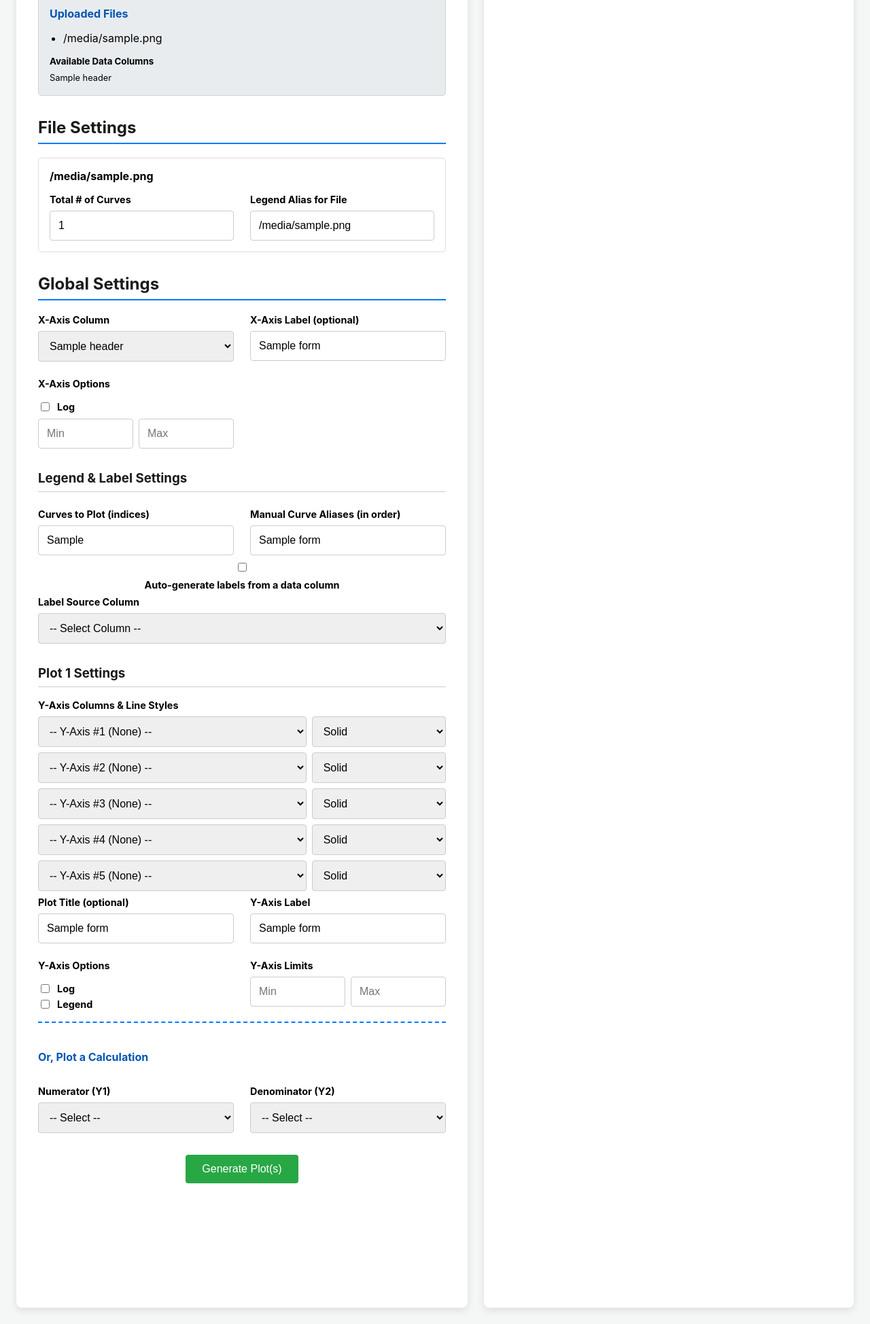
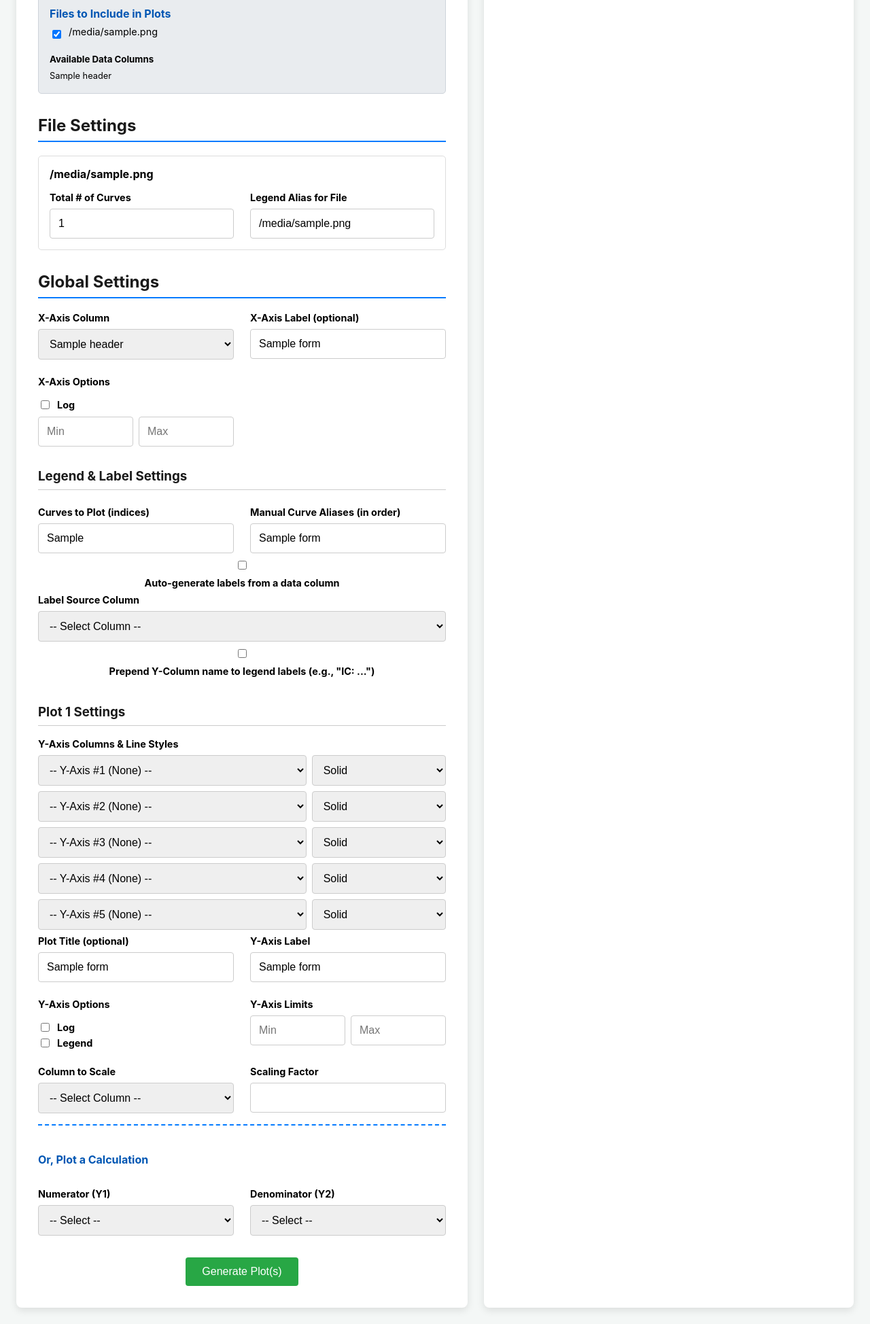
Before and after one commit to BaoTON1701/B1500-Plotter, a Flask app: template templates/plot.html in a window 1280 px wide. Shown: the part 169-2117 px from the top of the page at 68% size. Run offline with Flask 3, Linux system fonts and the light colour scheme; the template is opened without the code that fills it: most values are stand-ins (such as "Sample title", 1, 10 or a date in 2020).

Commit message:
modify file, delete DS store file and function to plot multifile

```diff
--- a/app.py
+++ b/app.py
@@ -18,9 +18,9 @@ app = Flask(__name__)
 # --- rcParams Block with Grid Settings ---
 plt.rcParams.update({
     ## Text and Font Settings
-    "text.usetex": True,
+    "text.usetex": False, # change to true if you have the tex in your computer
     "font.family": "serif",
-    "font.serif": ["Times New Roman"],
+    # "font.serif": ["Times New Roman"], # uncomment to try if it works for you, just to be more fancy
     "axes.labelsize": 25,
     "font.size": 16,
     "legend.fontsize": 16,
@@ -60,7 +60,7 @@ def parse_file(filepath):
         dimension_lines = []
         for i in range(len(lines) - 1):
             line1, line2 = lines[i].strip().lower(), lines[i+1].strip().lower()
-            if 'dimension1' in line1 and 'dimension2' in line2:
+            if 'dimension 1' in line1 and 'dimension 2' in line2:
                 header_row_number = i + 2
                 dimension_lines = [lines[i].strip(), lines[i+1].strip()]
                 break
@@ -81,7 +81,8 @@ def parse_file(filepath):
 
 def plot_segmented_curves(df, x_col, y_col, num_curves, ax=None,
                           curves_to_plot=None, labels=None,
-                          label_source_col=None, **plot_kwargs):
+                          label_source_col=None, prepend_y_col_to_label=True,
+                          file_display_name=None, num_files_plotting=1, **plot_kwargs):
     if not isinstance(df, pd.DataFrame) or df.empty or x_col not in df or y_col not in df:
         if ax is None: fig, ax = plt.subplots(); return fig, ax
         return ax.get_figure(), ax
@@ -100,36 +101,48 @@ def plot_segmented_curves(df, x_col, y_col, num_curves, ax=None,
         if ax is None: fig, ax = plt.subplots(); return fig, ax
         return ax.get_figure(), ax
 
-    if ax is None:
-        fig, ax = plt.subplots(figsize=(12, 8))
+    if ax is None: fig, ax = plt.subplots(figsize=(12, 8));
+    else: fig = ax.get_figure()
+
+    # If we are using per-curve labels, we plot each one individually to label it.
+    if labels or label_source_col:
+        for segment_idx in plot_indices:
+            start, end = segment_idx * points_per_curve, (segment_idx + 1) * points_per_curve
+            curve_data = df.iloc[start:end]
+
+            # --- New Combined Label Logic ---
+            label_parts = []
+            if prepend_y_col_to_label:
+                label_parts.append(y_col)
+
+            curve_specific_label = None
+            if labels and segment_idx in labels:
+                curve_specific_label = labels[segment_idx]
+            elif label_source_col and label_source_col in curve_data:
+                unique_labels = curve_data[label_source_col].unique()
+                if len(unique_labels) > 0:
+                    curve_specific_label = unique_labels[0]
+
+            if curve_specific_label:
+                label_parts.append(str(curve_specific_label))
+
+            if num_files_plotting > 1 and file_display_name:
+                label_parts.append(f"({file_display_name})")
+
+            final_label = " - ".join(label_parts)
+            ax.plot(curve_data[x_col].values, curve_data[y_col].values, label=final_label, **plot_kwargs)
+    # Otherwise, we use the old group-labeling method
     else:
-        fig = ax.get_figure()
+        group_label = f"{y_col} ({file_display_name})" if num_files_plotting > 1 else y_col
+        x_data = df_clean[x_col].values.reshape(num_curves, -1)
+        y_data = df_clean[y_col].values.reshape(num_curves, -1)
+        x_to_plot = x_data[plot_indices, :]
+        y_to_plot = y_data[plot_indices, :]
 
-    group_label = plot_kwargs.pop('label', None)
-
-    for i, segment_idx in enumerate(plot_indices):
-        start, end = segment_idx * points_per_curve, (segment_idx + 1) * points_per_curve
-        curve_data = df.iloc[start:end]
-
-        label_for_this_curve = None
-        # --- New Labeling Logic ---
-        # Priority 1: Manual per-curve alias (from the text box)
-        if labels and segment_idx in labels:
-            label_for_this_curve = f"{y_col}: {labels[segment_idx]}"
-        # Priority 2: Automatic from data column
-        elif label_source_col and label_source_col in curve_data:
-            unique_labels = curve_data[label_source_col].unique()
-            if len(unique_labels) > 0:
-                label_for_this_curve = f"{y_col}: {unique_labels[0]}"
-        # Priority 3: Fallback to the group label (for file-based comparison) for the first segment
-        elif i == 0:
-            # group_label is already descriptive (e.g., "IC (300K)"), so we don't prepend y_col again.
-            label_for_this_curve = group_label
-
-        ax.plot(curve_data[x_col].values, curve_data[y_col].values, label=label_for_this_curve, **plot_kwargs)
+        lines = ax.plot(x_to_plot.T, y_to_plot.T, **plot_kwargs)
+        lines[0].set_label(group_label)
 
     ax.grid(True)
-    # The title and axis labels are now set outside this function
     return fig, ax
 
 @app.route('/', methods=['GET', 'POST'])
@@ -172,6 +185,10 @@ def job_page(job_id):
         context["headers"] = df_template.columns.str.strip().tolist()
 
         if request.method == 'POST':
+            selected_files_to_plot = request.form.getlist('files_to_plot')
+            if not selected_files_to_plot:
+                raise ValueError("You must select at least one file to include in the plots.")
+
             num_plots = int(request.form.get('num_plots', 0))
             context["num_plots"] = num_plots
             x_col = request.form.get('x_col', '').strip()
@@ -192,6 +209,7 @@ def job_page(job_id):
                     labels_dict = dict(zip(curves_to_plot, curve_labels))
                 elif not curves_to_plot and curve_labels:
                     labels_dict = {i: label for i, label in enumerate(curve_labels)}
+            prepend_y_col = request.form.get('prepend_y_col') == 'on'
 
             for i in range(1, num_plots + 1):
                 numerator = request.form.get(f'numerator_{i}')
@@ -218,6 +236,8 @@ def job_page(job_id):
 
                 for path in plot_paths:
                     for file_idx, filename in enumerate(filenames):
+                        if filename not in selected_files_to_plot: continue
+
                         num_curves = request.form.get(f'num_curves_{file_idx}', type=int)
                         if not num_curves: raise ValueError(f"'Total # of Curves' is required for {filename}.")
 
@@ -234,13 +254,18 @@ def job_page(job_id):
                         df_numeric = df.apply(pd.to_numeric, errors='coerce')
                         if label_col_data is not None: df_numeric[label_source_col] = label_col_data
 
+                        if scale_col := request.form.get(f'scale_col_{i}', '').strip():
+                            if scale_factor_str := request.form.get(f'scale_factor_{i}'):
+                                if scale_col in df_numeric.columns:
+                                    df_numeric[scale_col] *= float(scale_factor_str)
+
                         file_alias = request.form.get(f'file_alias_{file_idx}', '').strip() or os.path.splitext(filename)[0]
-                        group_label = f"{y_col_to_plot} ({file_alias})"
 
                         plot_segmented_curves(
                             df=df_numeric, x_col=x_col, y_col=y_col_to_plot, num_curves=num_curves, ax=ax,
                             curves_to_plot=curves_to_plot, labels=labels_dict, label_source_col=label_source_col,
-                            label=group_label, lw=2, linestyle=path['style']
+                            prepend_y_col_to_label=prepend_y_col, file_display_name=file_alias,
+                            num_files_plotting=len(selected_files_to_plot), lw=2, linestyle=path['style']
                         )
 
                 final_xlabel = str(request.form.get('xlabel', '') or x_col)
@@ -261,7 +286,6 @@ def job_page(job_id):
                 img.seek(0)
                 context["plot_urls"].append(base64.b64encode(img.getvalue()).decode('utf8'))
                 plt.close(fig)
-
     except Exception as e:
         context["error"] = f"An error occurred: {e}"
 
--- a/templates/plot.html
+++ b/templates/plot.html
@@ -6,7 +6,7 @@
     <title>Configure Comparative Plots</title>
     <style>
         :root { --panel-gap: 1.5rem; --control-panel-width: 600px; }
-        html, body { height: 100%; margin: 0; font-family: -apple-system, BlinkMacSystemFont, "Segoe UI", Roboto, sans-serif; background-color: #f4f7f6; }
+        html, body { height: 100%; margin: 0; font-family: -apple-system, BlinkMacSystemFont, "Segoe UI", Roboto, "Helvetica Neue", Arial, sans-serif; background-color: #f4f7f6; }
         .main-layout { display: flex; height: 100vh; gap: var(--panel-gap); padding: var(--panel-gap); }
         .controls-panel, .output-panel { background-color: #fff; border-radius: 8px; box-shadow: 0 4px 12px rgba(0,0,0,0.1); overflow-y: auto; padding: 2rem; }
         .controls-panel { flex: 0 0 var(--control-panel-width); }
@@ -40,14 +40,20 @@
 
             {% if error %} <div class="alert alert-danger">{{ error }}</div> {% endif %}
 
+            <form method="post" onsubmit="document.getElementById('generate-btn').disabled=true; document.getElementById('generate-btn').innerText='Generating...'">
                 <div class="info-box">
-                <h4>Uploaded Files</h4>
-                <ul style="padding-left: 20px;">{% for f in filenames %}<li>{{ f }}</li>{% endfor %}</ul>
-                {% if headers %}<h5 style="margin-top: 1rem; margin-bottom: 0.5rem;">Available Data Columns</h5><p style="font-size:0.8em; margin:0; line-height: 1.4;">{{ headers|join(', ') }}</p>{% endif %}
+                    <h4>Files to Include in Plots</h4>
+                    {% for filename in filenames %}
+                    <div class="checkbox-group">
+                        <input type="checkbox" name="files_to_plot" value="{{ filename }}" id="file_{{loop.index0}}" checked>
+                        <label for="file_{{loop.index0}}" style="font-weight:normal;">{{ filename }}</label>
+                    </div>
+                    {% endfor %}
+                    {% if headers %}<h5 style="margin-top: 1rem; margin-bottom: 0.5rem;">Available Data Columns</h5>
+                    <p style="font-size:0.8em; margin:0; line-height: 1.4;">{{ headers|join(', ') }}</p>{% endif %}
                 </div>
 
                 {% if num_plots %}
-                <form method="post" onsubmit="document.getElementById('generate-btn').disabled=true; document.getElementById('generate-btn').innerText='Generating...'">
                     <input type="hidden" name="num_plots" value="{{ num_plots }}">
 
                     <h2>File Settings</h2>
@@ -75,6 +81,7 @@
                     </div>
                     <div class="form-group checkbox-group"><input type="checkbox" id="use_col_as_label" name="use_col_as_label" {% if form_data.get('use_col_as_label') %}checked{% endif %}><label for="use_col_as_label">Auto-generate labels from a data column</label></div>
                     <div class="form-group"><label for="label_source_col">Label Source Column</label><select id="label_source_col" name="label_source_col"><option value="">-- Select Column --</option>{% for h in headers %}<option value="{{h}}" {% if form_data.get('label_source_col') == h %}selected{% endif %}>{{h}}</option>{% endfor %}</select></div>
+                    <div class="form-group checkbox-group"><input type="checkbox" id="prepend_y_col" name="prepend_y_col" {% if form_data.get('prepend_y_col', 'on') %}checked{% endif %}><label for="prepend_y_col">Prepend Y-Column name to legend labels (e.g., "IC: ...")</label></div>
 
                     {% for i in range(1, num_plots + 1) %}
                     <h3>Plot {{ i }} Settings</h3>
@@ -92,6 +99,8 @@
                         <div class="form-group"><label for="ylabel_{{i}}">Y-Axis Label</label><input type="text" id="ylabel_{{i}}" name="ylabel_{{i}}" placeholder="Defaults to Y-columns" value="{{ form_data.get('ylabel_' ~ i, '') }}"></div>
                         <div class="form-group"><label>Y-Axis Options</label><div class="checkbox-group"><input type="checkbox" id="y_log_{{i}}" name="y_log_{{i}}" {% if form_data.get('y_log_' ~ i) %}checked{% endif %}><label for="y_log_{{i}}" style="margin:0;">Log</label></div><div class="checkbox-group" style="margin-top:0.25rem;"><input type="checkbox" id="legend_{{i}}" name="legend_{{i}}" {% if form_data.get('legend_' ~ i, 'on') %}checked{% endif %}><label for="legend_{{i}}" style="margin:0;">Legend</label></div></div>
                         <div class="form-group"><label>Y-Axis Limits</label><div style="display:flex; gap: 0.5rem;"><input type="number" step="any" name="y_min_{{i}}" placeholder="Min" value="{{ form_data.get('y_min_' ~ i, '') }}"><input type="number" step="any" name="y_max_{{i}}" placeholder="Max" value="{{ form_data.get('y_max_' ~ i, '') }}"></div></div>
+                        <div class="form-group"><label for="scale_col_{{i}}">Column to Scale</label><select id="scale_col_{{i}}" name="scale_col_{{i}}"><option value="">-- Select Column --</option>{% for h in headers %}<option value="{{h}}" {% if form_data.get('scale_col_' ~ i) == h %}selected{% endif %}>{{h}}</option>{% endfor %}</select></div>
+                        <div class="form-group"><label for="scale_factor_{{i}}">Scaling Factor</label><input type="number" step="any" id="scale_factor_{{i}}" name="scale_factor_{{i}}" value="{{ form_data.get('scale_factor_' ~ i, '1.0') }}"></div>
                     </div>
                     <div class="calc-grid">
                         <h4 style="grid-column: 1 / -1;">Or, Plot a Calculation</h4>
@@ -101,7 +110,6 @@
                     {% endfor %}
 
                     <div style="text-align: center; margin-top: 2rem;"><button type="submit" id="generate-btn" class="btn btn-success">Generate Plot(s)</button></div>
-                </form>
 
                 {% else %}
                     <form method="get">
@@ -110,6 +118,7 @@
                         <div style="margin-top: 1rem;"><button type="submit" class="btn">Continue</button></div>
                     </form>
                 {% endif %}
+            </form>
         </div>
         <div class="output-panel">
             {% if not plot_urls and not error and num_plots %}<div class="alert alert-info"><h2>Ready to Plot</h2><p>Fill out the configuration on the left and click "Generate Plot(s)".</p></div>{% endif %}
```
Also changed, not shown: 4 other files. Lines whose indentation alone changed are shown as unchanged.
